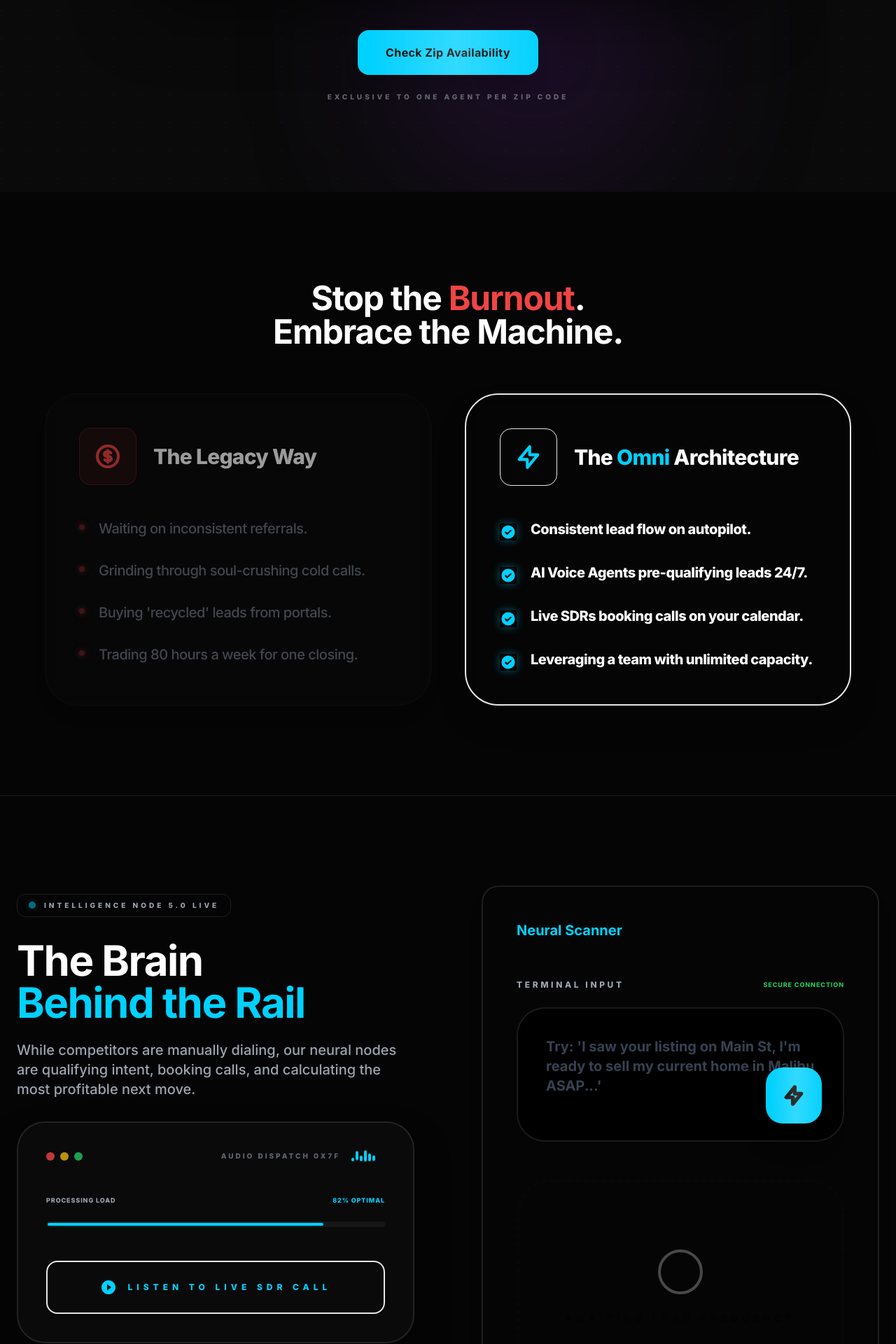
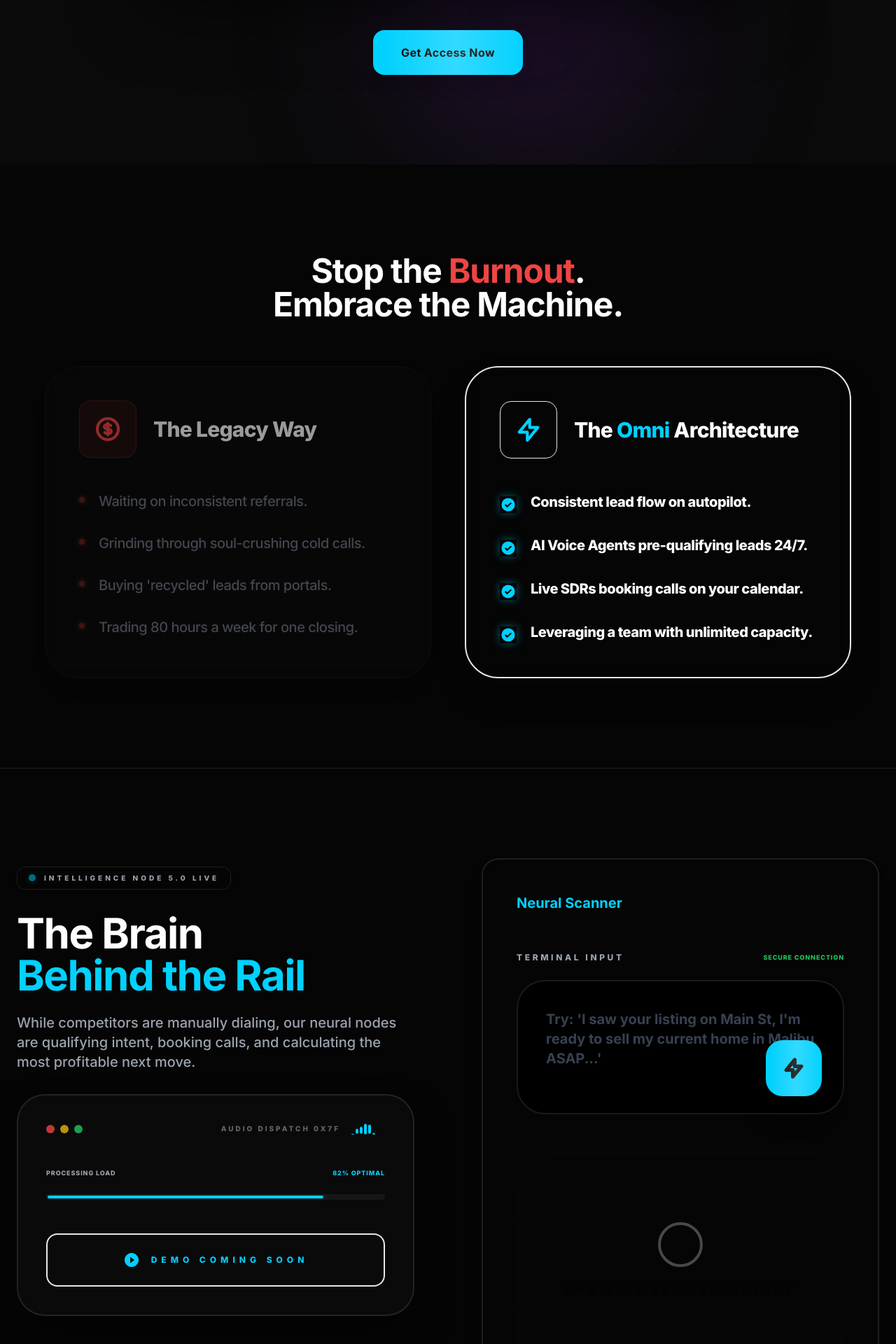
Before and after one commit to Mustafa-Shoukat1/Omni-landing-page-, a React (Vite) app: page / in a window 1280 px wide. Shown: the part 1020-2940 px from the top of the page at 70% size. Built offline with nearby package versions, Linux system fonts and the light colour scheme.

Commit message:
Update CTA button, remove exclusive text, fix Live SDR Call button

```diff
--- a/components/AIDemo.tsx
+++ b/components/AIDemo.tsx
@@ -60,6 +60,23 @@ const AIDemo: React.FC<Props> = ({ isDarkMode, onCtaClick }) => {
   const [userInput, setUserInput] = useState('');
   const [analysis, setAnalysis] = useState<AnalysisResult | null>(null);
   const [loading, setLoading] = useState(false);
+  const [isPlaying, setIsPlaying] = useState(false);
+  const [audioError, setAudioError] = useState(false);
+  const audioRef = React.useRef<HTMLAudioElement>(null);
+
+  const toggleAudio = () => {
+    if (audioRef.current) {
+      if (isPlaying) {
+        audioRef.current.pause();
+        setIsPlaying(false);
+      } else {
+        audioRef.current.play().catch(() => {
+          setAudioError(true);
+        });
+        setIsPlaying(true);
+      }
+    }
+  };
 
   const analyzeLead = async () => {
     if (!userInput.trim()) return;
@@ -124,9 +141,22 @@ const AIDemo: React.FC<Props> = ({ isDarkMode, onCtaClick }) => {
                 </div>
               </div>
 
-              <button className={`w-full py-6 ${isDarkMode ? 'bg-accent/10 border-accent/30' : 'bg-blue-600/10 border-blue-600/30'} border-2 rounded-2xl font-black text-xs uppercase tracking-[0.5em] flex items-center justify-center space-x-4 transition-all ${accentColor} hover:bg-accent/20 hover:scale-[1.02]`}>
-                <svg className="w-6 h-6" fill="currentColor" viewBox="0 0 24 24"><path d="M12 2C6.48 2 2 6.48 2 12s4.48 10 10 10 10-4.48 10-10S17.52 2 12 2zm-2 14.5v-9l6 4.5-6 4.5z" /></svg>
-                <span>Listen to Live SDR Call</span>
+              <audio
+                ref={audioRef}
+                src="/sdr-call-demo.mp3"
+                onEnded={() => setIsPlaying(false)}
+                onError={() => setAudioError(true)}
+              />
+              <button
+                onClick={toggleAudio}
+                className={`w-full py-6 ${isDarkMode ? 'bg-accent/10 border-accent/30' : 'bg-blue-600/10 border-blue-600/30'} border-2 rounded-2xl font-black text-xs uppercase tracking-[0.5em] flex items-center justify-center space-x-4 transition-all ${accentColor} hover:bg-accent/20 hover:scale-[1.02]`}
+              >
+                {isPlaying ? (
+                  <svg className="w-6 h-6" fill="currentColor" viewBox="0 0 24 24"><path d="M6 19h4V5H6v14zm8-14v14h4V5h-4z" /></svg>
+                ) : (
+                  <svg className="w-6 h-6" fill="currentColor" viewBox="0 0 24 24"><path d="M12 2C6.48 2 2 6.48 2 12s4.48 10 10 10 10-4.48 10-10S17.52 2 12 2zm-2 14.5v-9l6 4.5-6 4.5z" /></svg>
+                )}
+                <span>{audioError ? 'Demo Coming Soon' : (isPlaying ? 'Pause Call' : 'Listen to Live SDR Call')}</span>
               </button>
             </div>
 
--- a/components/Hero.tsx
+++ b/components/Hero.tsx
@@ -96,13 +96,10 @@ const Hero: React.FC<HeroProps> = ({ isDarkMode, onCtaClick }) => {
 
         <button
           onClick={onCtaClick}
-          className={`${bgAccent} ${isDarkMode ? 'text-black shadow-accent/30' : 'text-white shadow-blue-600/30'} hover:scale-105 active:scale-95 px-8 sm:px-10 py-4 sm:py-5 rounded-xl sm:rounded-2xl text-sm sm:text-base font-bold transition-all shadow-xl tracking-wide shine-effect mb-6`}
+          className={`${bgAccent} ${isDarkMode ? 'text-black shadow-accent/30' : 'text-white shadow-blue-600/30'} hover:scale-105 active:scale-95 px-8 sm:px-10 py-4 sm:py-5 rounded-xl sm:rounded-2xl text-sm sm:text-base font-bold transition-all shadow-xl tracking-wide shine-effect`}
         >
-          Check Zip Availability
+          Get Access Now
         </button>
-        <p className={`text-[10px] font-black uppercase tracking-[0.4em] ${textColor} opacity-60`}>
-          Exclusive to One Agent Per Zip Code
-        </p>
       </div>
     </section>
   );
```
